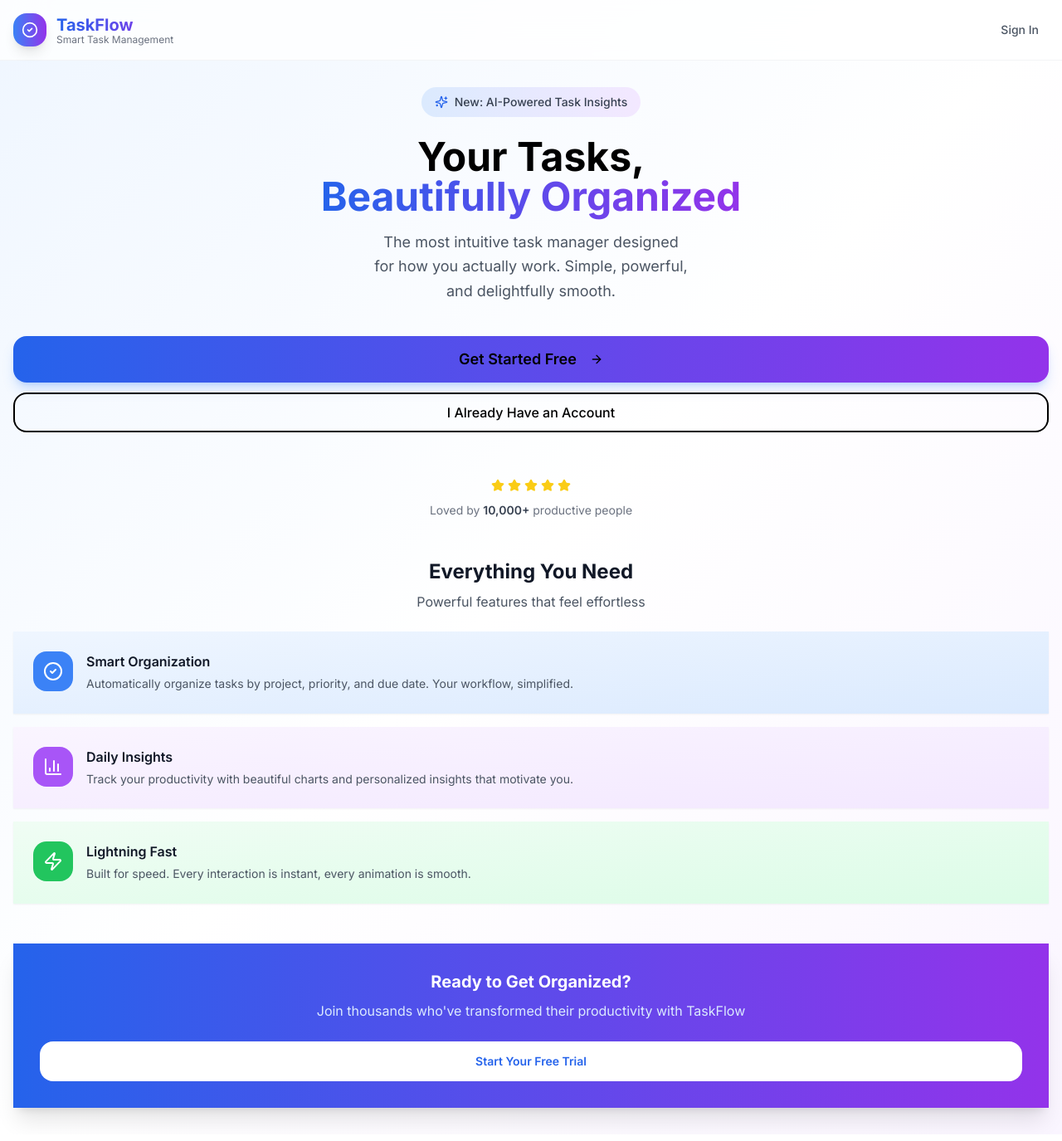
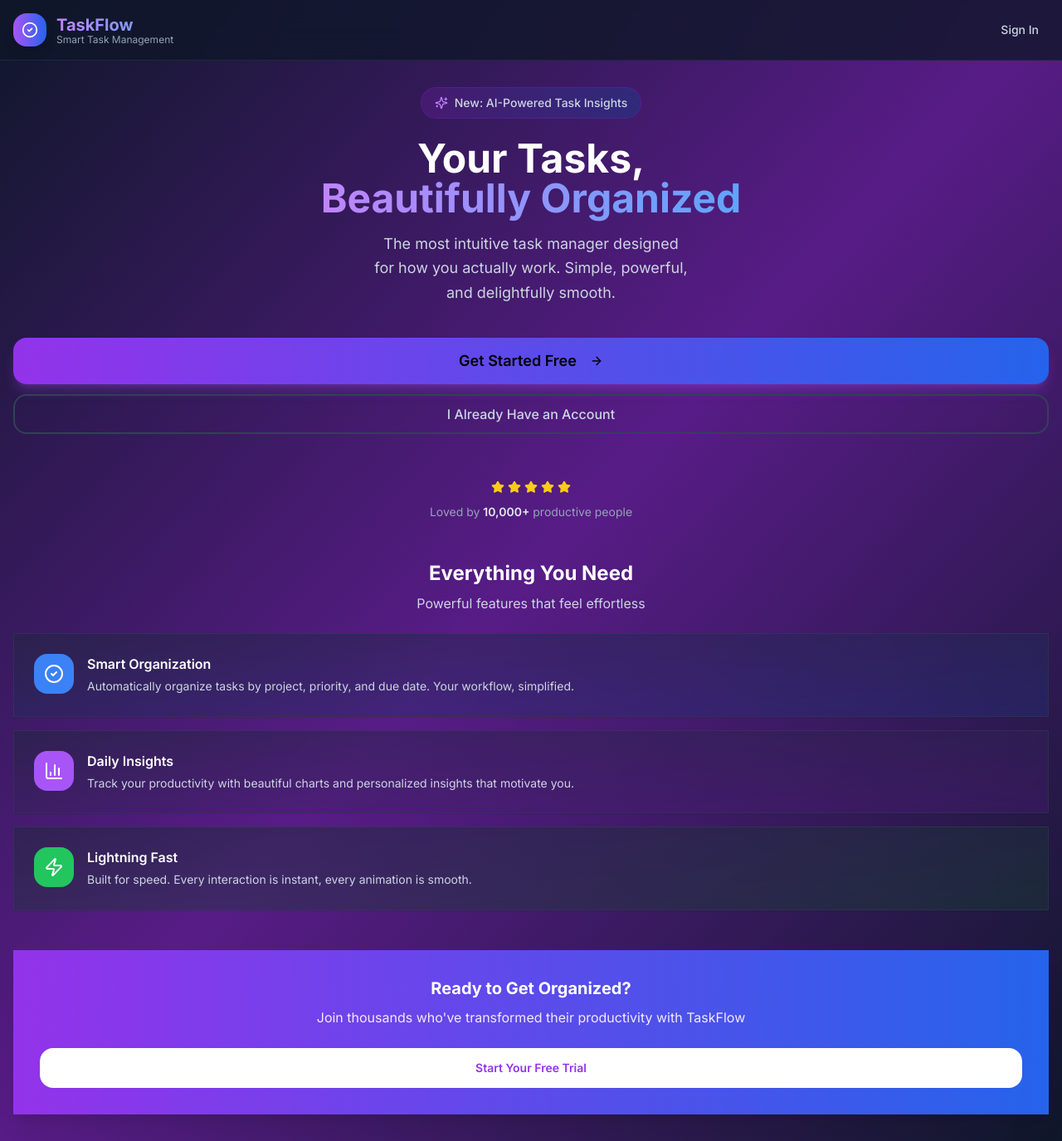
Before and after one commit to nseldeib/v0-todo-app, a Next.js app: page / in a window 1280 px wide. Shown: the whole page at 83% size. Built offline with nearby package versions, Linux system fonts and the light colour scheme; no server answers.

Commit message:
feat: implement dark mode for landing page
Consistent dark theme with modern UI elements and improved accessibility

#VERCEL_SKIP

Co-authored-by: nadia <30483582+nseldeib@users.noreply.github.com>

```diff
--- a/app/page.tsx
+++ b/app/page.tsx
@@ -36,13 +36,13 @@ export default function HomePage() {
 
   if (loading) {
     return (
-      <div className="min-h-screen bg-gradient-to-br from-blue-50 via-white to-purple-50 flex items-center justify-center">
+      <div className="min-h-screen bg-gradient-to-br from-slate-900 via-purple-900 to-slate-900 flex items-center justify-center">
         <div className="flex flex-col items-center space-y-4">
-          <div className="w-12 h-12 bg-gradient-to-r from-blue-500 to-purple-600 rounded-2xl flex items-center justify-center animate-pulse">
+          <div className="w-12 h-12 bg-gradient-to-r from-purple-500 to-blue-600 rounded-2xl flex items-center justify-center animate-pulse">
             <CheckCircle2 className="w-6 h-6 text-white" />
           </div>
-          <div className="w-32 h-1 bg-gray-200 rounded-full overflow-hidden">
-            <div className="w-full h-full bg-gradient-to-r from-blue-500 to-purple-600 rounded-full animate-pulse"></div>
+          <div className="w-32 h-1 bg-slate-700 rounded-full overflow-hidden">
+            <div className="w-full h-full bg-gradient-to-r from-purple-500 to-blue-600 rounded-full animate-pulse"></div>
           </div>
         </div>
       </div>
@@ -50,28 +50,28 @@ export default function HomePage() {
   }
 
   return (
-    <div className="min-h-screen bg-gradient-to-br from-blue-50 via-white to-purple-50">
+    <div className="min-h-screen bg-gradient-to-br from-slate-900 via-purple-900 to-slate-900">
       {/* Status Bar Safe Area */}
       <div className="h-safe-top bg-transparent"></div>
 
       {/* Header */}
-      <header className="sticky top-0 z-50 bg-white/80 backdrop-blur-xl border-b border-gray-100">
+      <header className="sticky top-0 z-50 bg-slate-900/80 backdrop-blur-xl border-b border-slate-800">
         <div className="px-4 py-4 safe-area-inset">
           <div className="flex items-center justify-between">
             <div className="flex items-center space-x-3">
-              <div className="w-10 h-10 bg-gradient-to-r from-blue-500 to-purple-600 rounded-2xl flex items-center justify-center shadow-lg">
+              <div className="w-10 h-10 bg-gradient-to-r from-purple-500 to-blue-600 rounded-2xl flex items-center justify-center shadow-lg">
                 <CheckCircle2 className="w-5 h-5 text-white" />
               </div>
               <div>
-                <h1 className="text-xl font-bold bg-gradient-to-r from-blue-600 to-purple-600 bg-clip-text text-transparent">
+                <h1 className="text-xl font-bold bg-gradient-to-r from-purple-400 to-blue-400 bg-clip-text text-transparent">
                   TaskFlow
                 </h1>
-                <p className="text-xs text-gray-500 -mt-1">Smart Task Management</p>
+                <p className="text-xs text-slate-400 -mt-1">Smart Task Management</p>
               </div>
             </div>
             <div className="flex items-center space-x-2">
               <Link href="/auth/login">
-                <Button variant="ghost" size="sm" className="text-gray-600 font-medium">
+                <Button variant="ghost" size="sm" className="text-slate-300 font-medium hover:text-white">
                   Sign In
                 </Button>
               </Link>
@@ -84,21 +84,21 @@ export default function HomePage() {
       <section className="px-4 pt-8 pb-12 safe-area-inset">
         <div className="text-center space-y-6">
           {/* Hero Badge */}
-          <div className="inline-flex items-center space-x-2 bg-gradient-to-r from-blue-100 to-purple-100 px-4 py-2 rounded-full">
-            <Sparkles className="w-4 h-4 text-blue-600" />
-            <span className="text-sm font-medium text-gray-700">New: AI-Powered Task Insights</span>
+          <div className="inline-flex items-center space-x-2 bg-gradient-to-r from-purple-900/50 to-blue-900/50 px-4 py-2 rounded-full border border-purple-800/50">
+            <Sparkles className="w-4 h-4 text-purple-400" />
+            <span className="text-sm font-medium text-slate-300">New: AI-Powered Task Insights</span>
           </div>
 
           {/* Main Headline */}
           <div className="space-y-4">
-            <h1 className="text-4xl md:text-5xl font-bold leading-tight">
+            <h1 className="text-4xl md:text-5xl font-bold leading-tight text-white">
               Your Tasks,
               <br />
-              <span className="bg-gradient-to-r from-blue-600 to-purple-600 bg-clip-text text-transparent">
+              <span className="bg-gradient-to-r from-purple-400 to-blue-400 bg-clip-text text-transparent">
                 Beautifully Organized
               </span>
             </h1>
-            <p className="text-lg text-gray-600 leading-relaxed max-w-sm mx-auto">
+            <p className="text-lg text-slate-300 leading-relaxed max-w-sm mx-auto">
               The most intuitive task manager designed for how you actually work. Simple, powerful, and delightfully
               smooth.
             </p>
@@ -109,14 +109,18 @@ export default function HomePage() {
             <Link href="/auth/signup" className="block">
               <Button
                 size="lg"
-                className="w-full h-14 text-lg font-semibold bg-gradient-to-r from-blue-600 to-purple-600 hover:from-blue-700 hover:to-purple-700 shadow-lg shadow-blue-500/25 rounded-2xl"
+                className="w-full h-14 text-lg font-semibold bg-gradient-to-r from-purple-600 to-blue-600 hover:from-purple-700 hover:to-blue-700 shadow-lg shadow-purple-500/25 rounded-2xl"
               >
                 Get Started Free
                 <ArrowRight className="w-5 h-5 ml-2" />
               </Button>
             </Link>
             <Link href="/auth/login" className="block">
-              <Button variant="outline" size="lg" className="w-full h-12 text-base font-medium border-2 rounded-2xl">
+              <Button
+                variant="outline"
+                size="lg"
+                className="w-full h-12 text-base font-medium border-2 border-slate-700 text-slate-300 hover:bg-slate-800 hover:text-white rounded-2xl"
+              >
                 I Already Have an Account
               </Button>
             </Link>
@@ -129,8 +133,8 @@ export default function HomePage() {
                 <Star key={i} className="w-4 h-4 fill-yellow-400 text-yellow-400" />
               ))}
             </div>
-            <p className="text-sm text-gray-500">
-              Loved by <span className="font-semibold text-gray-700">10,000+</span> productive people
+            <p className="text-sm text-slate-400">
+              Loved by <span className="font-semibold text-slate-200">10,000+</span> productive people
             </p>
           </div>
         </div>
@@ -140,21 +144,21 @@ export default function HomePage() {
       <section className="px-4 pb-12 safe-area-inset">
         <div className="space-y-6">
           <div className="text-center">
-            <h2 className="text-2xl font-bold text-gray-900 mb-2">Everything You Need</h2>
-            <p className="text-gray-600">Powerful features that feel effortless</p>
+            <h2 className="text-2xl font-bold text-white mb-2">Everything You Need</h2>
+            <p className="text-slate-300">Powerful features that feel effortless</p>
           </div>
 
           <div className="grid gap-4">
             {/* Feature Cards */}
-            <Card className="bg-gradient-to-br from-blue-50 to-blue-100 border-0 shadow-sm">
+            <Card className="bg-gradient-to-br from-slate-800/50 to-blue-900/30 border-slate-700/50 shadow-sm backdrop-blur-sm">
               <CardContent className="p-6">
                 <div className="flex items-start space-x-4">
                   <div className="w-12 h-12 bg-blue-500 rounded-2xl flex items-center justify-center flex-shrink-0">
                     <CheckCircle2 className="w-6 h-6 text-white" />
                   </div>
                   <div className="flex-1">
-                    <h3 className="font-semibold text-gray-900 mb-1">Smart Organization</h3>
-                    <p className="text-sm text-gray-600 leading-relaxed">
+                    <h3 className="font-semibold text-white mb-1">Smart Organization</h3>
+                    <p className="text-sm text-slate-300 leading-relaxed">
                       Automatically organize tasks by project, priority, and due date. Your workflow, simplified.
                     </p>
                   </div>
@@ -162,15 +166,15 @@ export default function HomePage() {
               </CardContent>
             </Card>
 
-            <Card className="bg-gradient-to-br from-purple-50 to-purple-100 border-0 shadow-sm">
+            <Card className="bg-gradient-to-br from-slate-800/50 to-purple-900/30 border-slate-700/50 shadow-sm backdrop-blur-sm">
               <CardContent className="p-6">
                 <div className="flex items-start space-x-4">
                   <div className="w-12 h-12 bg-purple-500 rounded-2xl flex items-center justify-center flex-shrink-0">
                     <BarChart3 className="w-6 h-6 text-white" />
                   </div>
                   <div className="flex-1">
-                    <h3 className="font-semibold text-gray-900 mb-1">Daily Insights</h3>
-                    <p className="text-sm text-gray-600 leading-relaxed">
+                    <h3 className="font-semibold text-white mb-1">Daily Insights</h3>
+                    <p className="text-sm text-slate-300 leading-relaxed">
                       Track your productivity with beautiful charts and personalized insights that motivate you.
                     </p>
                   </div>
@@ -178,15 +182,15 @@ export default function HomePage() {
               </CardContent>
             </Card>
 
-            <Card className="bg-gradient-to-br from-green-50 to-green-100 border-0 shadow-sm">
+            <Card className="bg-gradient-to-br from-slate-800/50 to-green-900/30 border-slate-700/50 shadow-sm backdrop-blur-sm">
               <CardContent className="p-6">
                 <div className="flex items-start space-x-4">
                   <div className="w-12 h-12 bg-green-500 rounded-2xl flex items-center justify-center flex-shrink-0">
                     <Zap className="w-6 h-6 text-white" />
                   </div>
                   <div className="flex-1">
-                    <h3 className="font-semibold text-gray-900 mb-1">Lightning Fast</h3>
-                    <p className="text-sm text-gray-600 leading-relaxed">
+                    <h3 className="font-semibold text-white mb-1">Lightning Fast</h3>
+                    <p className="text-sm text-slate-300 leading-relaxed">
                       Built for speed. Every interaction is instant, every animation is smooth.
                     </p>
                   </div>
@@ -199,16 +203,16 @@ export default function HomePage() {
 
       {/* Bottom CTA */}
       <section className="px-4 pb-8 safe-area-inset">
-        <Card className="bg-gradient-to-r from-blue-600 to-purple-600 border-0 shadow-xl">
+        <Card className="bg-gradient-to-r from-purple-600 to-blue-600 border-0 shadow-xl">
           <CardContent className="p-8 text-center text-white">
             <h3 className="text-xl font-bold mb-2">Ready to Get Organized?</h3>
-            <p className="text-blue-100 mb-6 leading-relaxed">
+            <p className="text-purple-100 mb-6 leading-relaxed">
               Join thousands who've transformed their productivity with TaskFlow
             </p>
             <Link href="/auth/signup">
               <Button
                 size="lg"
-                className="w-full h-12 bg-white text-blue-600 hover:bg-gray-50 font-semibold rounded-2xl"
+                className="w-full h-12 bg-white text-purple-600 hover:bg-gray-50 font-semibold rounded-2xl"
               >
                 Start Your Free Trial
               </Button>
```
